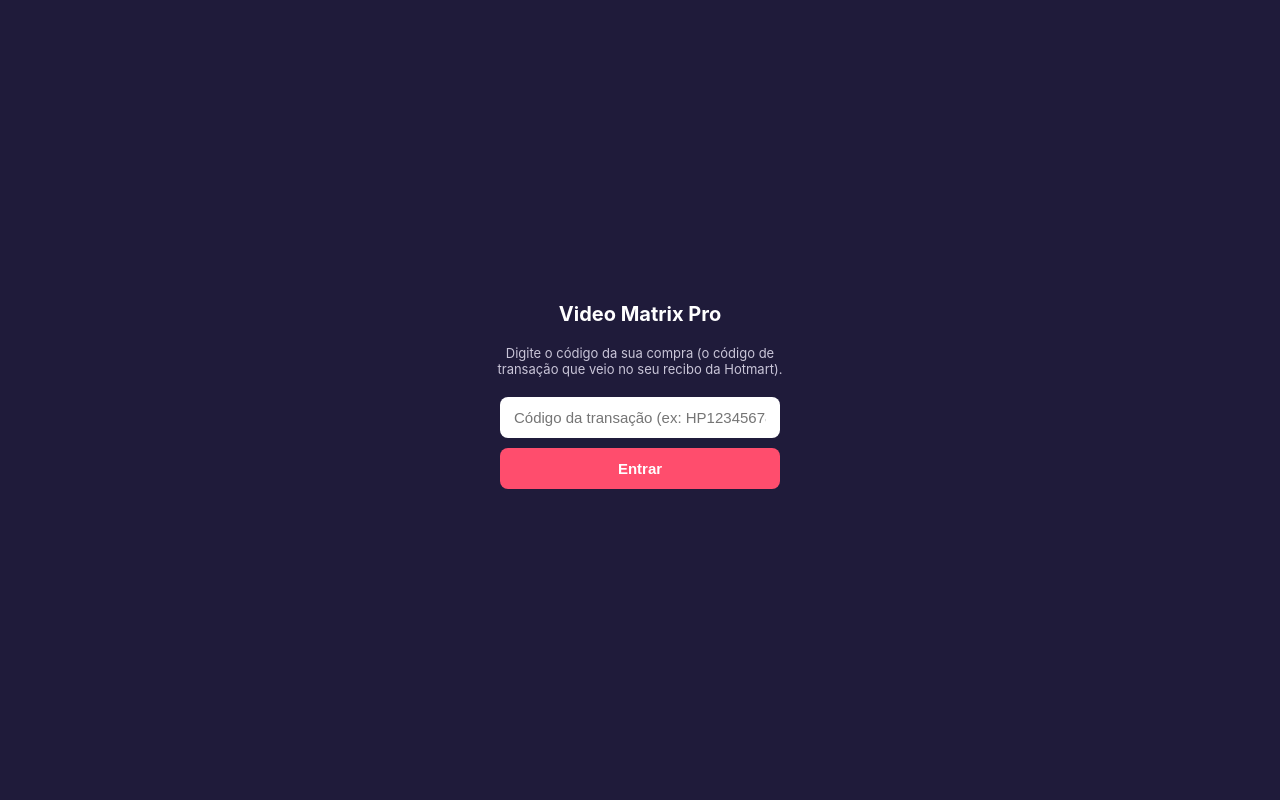
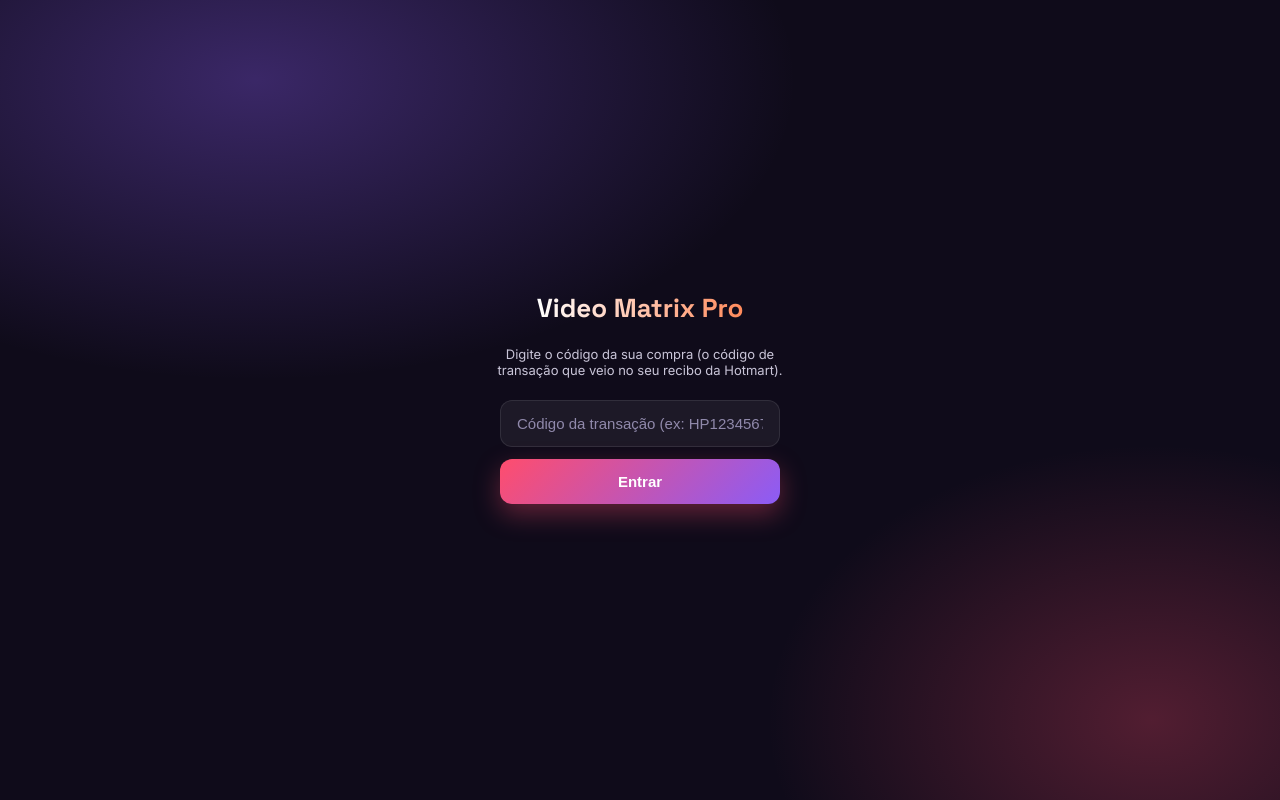
Before and after one commit to jufinamore/multiplicador-videos, a website: page index.html in a window 1280 px wide. Drawn offline with Linux system fonts and the light colour scheme.

Commit message:
Add files via upload

```diff
--- a/index.html
+++ b/index.html
@@ -7,7 +7,7 @@
 
 <!-- PWA -->
 <link rel="manifest" href="manifest.json" />
-<meta name="theme-color" content="#1F1B3A" />
+<meta name="theme-color" content="#0B0914" />
 
 <!-- iOS home screen support -->
 <meta name="apple-mobile-web-app-capable" content="yes" />
@@ -18,120 +18,178 @@
 <!-- Telegram Mini App SDK (safe to load even outside Telegram) -->
 <script src="https://telegram.org/js/telegram-web-app.js"></script>
 <style>
+  @import url('https://fonts.googleapis.com/css2?family=Space+Grotesk:wght@500;700&family=Inter:wght@400;500;600;700&display=swap');
+
   :root {
-    --ink: #1F1B3A;
-    --muted: #6B6580;
-    --faint: #9C96AC;
-    --bg: #FAF9FC;
-    --card: #F5F3FA;
-    --line: #E3E1EC;
+    --ink: #0F0B1A;
+    --ink-2: #1B1530;
+    --muted: #A79FC2;
+    --faint: #7A7396;
+    --bg-1: #0B0914;
+    --bg-2: #1A1330;
+    --card: rgba(255,255,255,0.05);
+    --card-border: rgba(255,255,255,0.09);
+    --line: rgba(255,255,255,0.12);
     --accent: #FF4D6D;
-    --accent-dark: #A1273D;
-    --ok: #2FBF8F;
+    --accent-2: #FF8A5B;
+    --accent-dark: #FF7A96;
+    --violet: #8B5CF6;
+    --ok: #2FE0A8;
+    --text: #F3F0FA;
   }
   * { box-sizing: border-box; }
   body {
     margin: 0;
-    background: var(--bg);
-    color: var(--ink);
-    font-family: -apple-system, BlinkMacSystemFont, "Inter", system-ui, sans-serif;
+    min-height: 100vh;
+    background:
+      radial-gradient(1200px 600px at 15% -10%, rgba(139,92,246,0.25), transparent 60%),
+      radial-gradient(900px 500px at 100% 0%, rgba(255,77,109,0.18), transparent 55%),
+      linear-gradient(180deg, var(--bg-1) 0%, var(--bg-2) 100%);
+    color: var(--text);
+    font-family: "Inter", -apple-system, BlinkMacSystemFont, system-ui, sans-serif;
     -webkit-font-smoothing: antialiased;
-    padding: 16px;
-    padding-bottom: 80px;
+    padding: 20px;
+    padding-bottom: 90px;
   }
-  h1 { font-size: 20px; margin: 4px 0 2px; }
+  h1 {
+    font-family: "Space Grotesk", "Inter", sans-serif;
+    font-size: 26px; font-weight: 700; margin: 6px 0 4px; letter-spacing: -0.3px;
+    background: linear-gradient(90deg, #fff 20%, var(--accent-2) 60%, var(--accent) 100%);
+    -webkit-background-clip: text; background-clip: text; -webkit-text-fill-color: transparent;
+  }
   .eyebrow {
-    font-size: 11px; letter-spacing: 1px; color: var(--accent);
-    font-weight: 700; text-transform: uppercase;
+    font-size: 11px; letter-spacing: 2px; color: var(--accent);
+    font-weight: 700; text-transform: uppercase; display: inline-flex; align-items: center; gap: 6px;
   }
-  .subtitle { font-size: 13px; color: var(--muted); margin-bottom: 16px; line-height: 1.4; }
-  .tabs { display: flex; gap: 6px; overflow-x: auto; padding-bottom: 6px; margin-bottom: 14px; }
+  .eyebrow:before { content: ""; width: 6px; height: 6px; border-radius: 50%; background: var(--accent); box-shadow: 0 0 10px var(--accent); }
+  .subtitle { font-size: 13px; color: var(--muted); margin-bottom: 18px; line-height: 1.5; }
+
+  .tabs { display: flex; gap: 8px; overflow-x: auto; padding-bottom: 6px; margin-bottom: 16px; }
   .tab {
-    flex: 0 0 auto; padding: 8px 14px; border-radius: 20px; border: 1px solid var(--line);
-    background: #fff; color: var(--ink); font-size: 13px; font-weight: 500; cursor: pointer;
-    white-space: nowrap;
+    flex: 0 0 auto; padding: 9px 16px; border-radius: 999px; border: 1px solid var(--card-border);
+    background: var(--card); backdrop-filter: blur(8px); color: var(--muted); font-size: 13px; font-weight: 600; cursor: pointer;
+    white-space: nowrap; transition: all .15s ease;
   }
-  .tab.active { border-color: var(--accent); background: #FFF0F2; color: var(--accent-dark); font-weight: 700; }
-  .tab-add { border-style: dashed; color: var(--muted); }
+  .tab.active {
+    border-color: transparent; color: #fff; font-weight: 700;
+    background: linear-gradient(135deg, var(--accent), var(--violet));
+    box-shadow: 0 4px 18px rgba(255,77,109,0.4);
+  }
+  .tab-add { border-style: dashed; color: var(--faint); }
+
   .product-name-row { display: flex; gap: 8px; align-items: center; margin-bottom: 14px; }
   .product-name-row input[type=text] {
-    flex: 1; font-size: 15px; font-weight: 600; padding: 8px 10px; border-radius: 8px;
-    border: 1px solid var(--line); background: #fff; color: var(--ink);
+    flex: 1; font-size: 15px; font-weight: 600; padding: 10px 12px; border-radius: 10px;
+    border: 1px solid var(--card-border); background: var(--card); color: var(--text);
   }
-  .remove-product { border: 1px solid var(--line); background: #fff; color: var(--accent-dark);
-    border-radius: 8px; padding: 8px 10px; font-size: 12px; cursor: pointer; }
+  .remove-product { border: 1px solid var(--card-border); background: var(--card); color: var(--accent-dark);
+    border-radius: 10px; padding: 8px 12px; font-size: 12px; cursor: pointer; }
+
   .columns { display: grid; grid-template-columns: 1fr; gap: 14px; margin-bottom: 16px; }
   @media (min-width: 640px) { .columns { grid-template-columns: 1fr 1fr 1fr; } }
-  .col { background: var(--card); border-radius: 12px; padding: 12px; }
-  .col-head { display: flex; justify-content: space-between; align-items: center; margin-bottom: 8px; }
-  .col-title { font-size: 12px; font-weight: 700; color: var(--muted); text-transform: uppercase; }
+  .col {
+    background: var(--card); border: 1px solid var(--card-border); backdrop-filter: blur(10px);
+    border-radius: 16px; padding: 14px;
+  }
+  .col-head { display: flex; justify-content: space-between; align-items: center; margin-bottom: 10px; }
+  .col-title { font-size: 12px; font-weight: 700; color: var(--muted); text-transform: uppercase; letter-spacing: 0.5px; }
   .col-count { font-size: 11px; color: var(--faint); }
   .add-btn {
     display: inline-flex; align-items: center; gap: 6px; width: 100%; justify-content: center;
-    padding: 10px; border-radius: 8px; border: 1.5px dashed var(--line); background: #fff;
-    color: var(--muted); font-size: 13px; cursor: pointer; margin-bottom: 8px;
+    padding: 11px; border-radius: 10px; border: 1.5px dashed var(--card-border); background: rgba(255,255,255,0.03);
+    color: var(--muted); font-size: 13px; cursor: pointer; margin-bottom: 8px; font-weight: 600;
   }
   .add-btn input { display: none; }
   .clip-item {
-    display: flex; align-items: center; gap: 8px; background: #fff; border-radius: 8px;
-    padding: 8px 10px; margin-bottom: 6px; border: 1px solid var(--line);
+    display: flex; align-items: center; gap: 8px; background: rgba(255,255,255,0.04); border-radius: 10px;
+    padding: 9px 11px; margin-bottom: 6px; border: 1px solid var(--card-border);
   }
-  .clip-name { flex: 1; min-width: 0; font-size: 12px; overflow: hidden; text-overflow: ellipsis; white-space: nowrap; }
+  .clip-name { flex: 1; min-width: 0; font-size: 12px; overflow: hidden; text-overflow: ellipsis; white-space: nowrap; color: var(--text); }
   .clip-size { font-size: 10px; color: var(--faint); flex-shrink: 0; }
   .clip-remove {
-    border: none; background: transparent; color: var(--accent-dark); font-size: 16px;
+    border: none; background: transparent; color: var(--accent-dark); font-size: 17px;
     cursor: pointer; flex-shrink: 0; line-height: 1; padding: 0 2px;
   }
   .empty-hint { font-size: 12px; color: var(--faint); font-style: italic; padding: 6px 2px; }
+
   .summary {
-    background: var(--ink); color: #fff; border-radius: 12px; padding: 14px 16px;
-    font-size: 14px; margin-bottom: 14px; display: flex; justify-content: space-between; align-items: center;
+    background: linear-gradient(120deg, rgba(139,92,246,0.18), rgba(255,77,109,0.18));
+    border: 1px solid var(--card-border);
+    color: #fff; border-radius: 16px; padding: 16px 18px;
+    font-size: 14px; margin-bottom: 16px; display: flex; justify-content: space-between; align-items: center;
     gap: 10px; flex-wrap: wrap;
   }
-  .summary b { font-size: 18px; }
+  .summary b { font-family: "Space Grotesk", sans-serif; font-size: 20px; }
+
   button.primary {
-    width: 100%; padding: 14px; border-radius: 10px; border: none; background: var(--accent);
-    color: #fff; font-size: 15px; font-weight: 700; cursor: pointer;
+    width: 100%; padding: 16px; border-radius: 14px; border: none;
+    background: linear-gradient(135deg, var(--accent) 0%, var(--violet) 100%);
+    color: #fff; font-size: 16px; font-weight: 700; cursor: pointer;
+    box-shadow: 0 10px 30px rgba(255,77,109,0.35);
+    transition: transform .15s ease, box-shadow .15s ease;
+    letter-spacing: 0.2px;
   }
-  button.primary:disabled { background: var(--line); color: var(--faint); cursor: not-allowed; }
-  .progress-wrap { margin-top: 16px; }
-  .progress-bar { height: 8px; border-radius: 4px; background: var(--line); overflow: hidden; margin-bottom: 6px; }
-  .progress-fill { height: 100%; background: var(--accent); width: 0%; transition: width .2s; }
+  button.primary:hover:not(:disabled) { transform: translateY(-2px); box-shadow: 0 14px 36px rgba(255,77,109,0.45); }
+  button.primary:disabled { background: var(--card); color: var(--faint); box-shadow: none; cursor: not-allowed; }
+
+  .progress-wrap { margin-top: 18px; }
+  .progress-bar { height: 10px; border-radius: 999px; background: var(--card); overflow: hidden; margin-bottom: 8px; border: 1px solid var(--card-border); }
+  .progress-fill {
+    height: 100%; border-radius: 999px; width: 0%; transition: width .25s;
+    background: linear-gradient(90deg, var(--accent), var(--accent-2), var(--violet));
+    background-size: 200% 100%;
+    box-shadow: 0 0 12px rgba(255,77,109,0.6);
+  }
   .progress-text { font-size: 12px; color: var(--muted); }
-  .results { margin-top: 16px; }
+
+  .results { margin-top: 18px; }
   .result-item {
-    display: flex; align-items: center; gap: 8px; background: #fff; border: 1px solid var(--line);
-    border-radius: 8px; padding: 8px 10px; margin-bottom: 6px; font-size: 12px;
+    display: flex; align-items: center; gap: 8px; background: var(--card); border: 1px solid var(--card-border);
+    border-radius: 10px; padding: 9px 11px; margin-bottom: 6px; font-size: 12px; color: var(--text);
   }
-  .result-item a { color: var(--accent-dark); font-weight: 600; text-decoration: none; margin-left: auto; }
+  .result-item a { color: var(--accent-2); font-weight: 700; text-decoration: none; margin-left: auto; }
   .download-all {
-    width: 100%; padding: 12px; border-radius: 10px; border: none; background: var(--ok);
-    color: #fff; font-weight: 700; font-size: 14px; margin-top: 10px; cursor: pointer;
+    width: 100%; padding: 13px; border-radius: 12px; border: none;
+    background: linear-gradient(135deg, var(--ok), #22B8A8);
+    color: #06231C; font-weight: 700; font-size: 14px; margin-top: 10px; cursor: pointer;
+    box-shadow: 0 8px 22px rgba(47,224,168,0.3);
   }
   .error-box {
-    background: #FDEDE3; border: 1px solid #E68245; color: #92600A; border-radius: 8px;
-    padding: 10px 12px; font-size: 12px; margin-top: 10px; white-space: pre-wrap;
+    background: rgba(230,130,69,0.12); border: 1px solid #E68245; color: #FFC59A; border-radius: 10px;
+    padding: 11px 13px; font-size: 12px; margin-top: 10px; white-space: pre-wrap;
   }
   .log-box {
-    background: #16141C; color: #9C96AC; font-family: ui-monospace, monospace; font-size: 10px;
-    border-radius: 8px; padding: 10px; margin-top: 10px; max-height: 140px; overflow-y: auto; white-space: pre-wrap;
+    background: #05040A; color: #8A83A8; font-family: ui-monospace, monospace; font-size: 10px;
+    border-radius: 10px; padding: 10px; margin-top: 10px; max-height: 140px; overflow-y: auto; white-space: pre-wrap;
+    border: 1px solid var(--card-border);
   }
-  .hint { font-size: 11px; color: var(--faint); margin-top: 14px; line-height: 1.5; }
+  .hint { font-size: 11px; color: var(--faint); margin-top: 14px; line-height: 1.6; }
+
   .gate {
-    position: fixed; inset: 0; background: #1F1B3A; color: #fff; z-index: 9999;
+    position: fixed; inset: 0;
+    background:
+      radial-gradient(900px 500px at 20% 10%, rgba(139,92,246,0.35), transparent 60%),
+      radial-gradient(700px 500px at 90% 90%, rgba(255,77,109,0.28), transparent 55%),
+      var(--ink);
+    color: #fff; z-index: 9999;
     display: flex; align-items: center; justify-content: center; flex-direction: column;
     padding: 24px; text-align: center;
   }
   .gate.hidden { display: none; }
-  .gate h2 { font-size: 20px; margin-bottom: 6px; }
-  .gate p { font-size: 13px; color: #C9C5D8; margin-bottom: 20px; max-width: 320px; }
+  .gate h2 {
+    font-family: "Space Grotesk", sans-serif; font-size: 26px; margin-bottom: 8px; font-weight: 700;
+    background: linear-gradient(90deg, #fff, var(--accent-2)); -webkit-background-clip: text; background-clip: text; -webkit-text-fill-color: transparent;
+  }
+  .gate p { font-size: 13px; color: #C9C5D8; margin-bottom: 22px; max-width: 320px; }
   .gate input {
-    width: 100%; max-width: 280px; padding: 12px 14px; border-radius: 8px; border: none;
-    font-size: 15px; margin-bottom: 10px; text-align: center;
+    width: 100%; max-width: 280px; padding: 14px 16px; border-radius: 12px; border: 1px solid var(--card-border);
+    background: rgba(255,255,255,0.06); color: #fff; font-size: 15px; margin-bottom: 12px; text-align: center;
   }
+  .gate input::placeholder { color: #9089ab; }
   .gate button {
-    width: 100%; max-width: 280px; padding: 12px; border-radius: 8px; border: none;
-    background: #FF4D6D; color: #fff; font-weight: 700; font-size: 15px; cursor: pointer;
+    width: 100%; max-width: 280px; padding: 14px; border-radius: 12px; border: none;
+    background: linear-gradient(135deg, var(--accent), var(--violet)); color: #fff; font-weight: 700; font-size: 15px; cursor: pointer;
+    box-shadow: 0 10px 26px rgba(255,77,109,0.35);
   }
   .gate .err { color: #FF9FAE; font-size: 12px; margin-top: 10px; min-height: 16px; }
 </style>
@@ -153,10 +211,19 @@
   <div class="product-name-row" id="productNameRow"></div>
   <div class="columns" id="columns"></div>
   <div class="summary" id="summary"></div>
-  <label style="display:flex; align-items:center; gap:8px; font-size:13px; color:var(--muted); margin-bottom:12px; cursor:pointer;">
+  <label style="display:flex; align-items:center; gap:8px; font-size:13px; color:var(--muted); margin-bottom:8px; cursor:pointer;">
     <input type="checkbox" id="silenceToggle" style="accent-color:#FF4D6D;" />
     Cortar silêncios automaticamente (deixa o processamento mais lento)
   </label>
+  <div id="sensitivityRow" style="display:none; align-items:center; gap:8px; font-size:12px; color:var(--muted); margin-bottom:12px;">
+    Sensibilidade:
+    <select id="silenceSensitivity" style="padding:6px 10px; border-radius:8px; border:1px solid var(--card-border); background:rgba(255,255,255,0.06); color:#fff; font-size:12px;">
+      <option value="-40">Suave (só silêncio bem puro)</option>
+      <option value="-30" selected>Padrão</option>
+      <option value="-24">Agressivo (corta mais)</option>
+      <option value="-18">Muito agressivo</option>
+    </select>
+  </div>
   <button class="primary" id="generateBtn">Gerar vídeos</button>
 
   <div class="progress-wrap" id="progressWrap" style="display:none">
@@ -495,7 +562,7 @@
     return ffmpegLoadingPromise;
   }
 
-  function removeSilenceFromFile(ff, file, onStatus) {
+  function removeSilenceFromFile(ff, file, noiseDb, onStatus) {
     var FFmpegUtil = window.FFmpeg;
     var suffix = Math.random().toString(36).slice(2, 8);
     var inputName = "src_" + suffix + ".mp4";
@@ -508,7 +575,7 @@
     return FFmpegUtil.fetchFile(file).then(function (data) {
       ff.FS("writeFile", inputName, data);
       var startIdx = logLines.length;
-      return ff.run("-i", inputName, "-af", "silencedetect=noise=-30dB:d=0.4", "-f", "null", "-")
+      return ff.run("-i", inputName, "-af", "silencedetect=noise=" + noiseDb + "dB:d=0.35", "-f", "null", "-")
         .catch(function () {})
         .then(function () { return logLines.slice(startIdx); });
     }).then(function (newLines) {
@@ -528,9 +595,11 @@
       });
 
       if (!duration || silences.length === 0) {
+        logMsg("Nenhum silêncio detectado nesse clipe (duração: " + (duration ? duration.toFixed(2) + "s" : "desconhecida") + "). Experimente uma sensibilidade mais agressiva.");
         cleanup([inputName]);
         return file;
       }
+      logMsg(silences.length + " trecho(s) de silêncio detectado(s) nesse clipe.");
 
       var pad = 0.12;
       var segments = [];
@@ -648,6 +717,7 @@
     });
 
     var removeSilenceOn = document.getElementById("silenceToggle").checked;
+    var noiseDb = document.getElementById("silenceSensitivity").value;
     var silenceCache = {};
     function getFile(item) {
       return (removeSilenceOn && silenceCache[item.id]) ? silenceCache[item.id] : item.file;
@@ -718,7 +788,7 @@
         if (idx >= uniqueClips.length) { runCombos(); return; }
         var item = uniqueClips[idx];
         els.progressText.textContent = "Removendo silêncio: clipe " + (idx + 1) + " de " + uniqueClips.length + "...";
-        removeSilenceFromFile(ff, item.file, function (status) {
+        removeSilenceFromFile(ff, item.file, noiseDb, function (status) {
           els.progressText.textContent = "Clipe " + (idx + 1) + " de " + uniqueClips.length + ": " + status;
         }).then(function (blob) {
           silenceCache[item.id] = blob;
@@ -740,6 +810,9 @@
   }
 
   els.generateBtn.addEventListener("click", generate);
+  document.getElementById("silenceToggle").addEventListener("change", function (e) {
+    document.getElementById("sensitivityRow").style.display = e.target.checked ? "flex" : "none";
+  });
 
   render();
 
```
